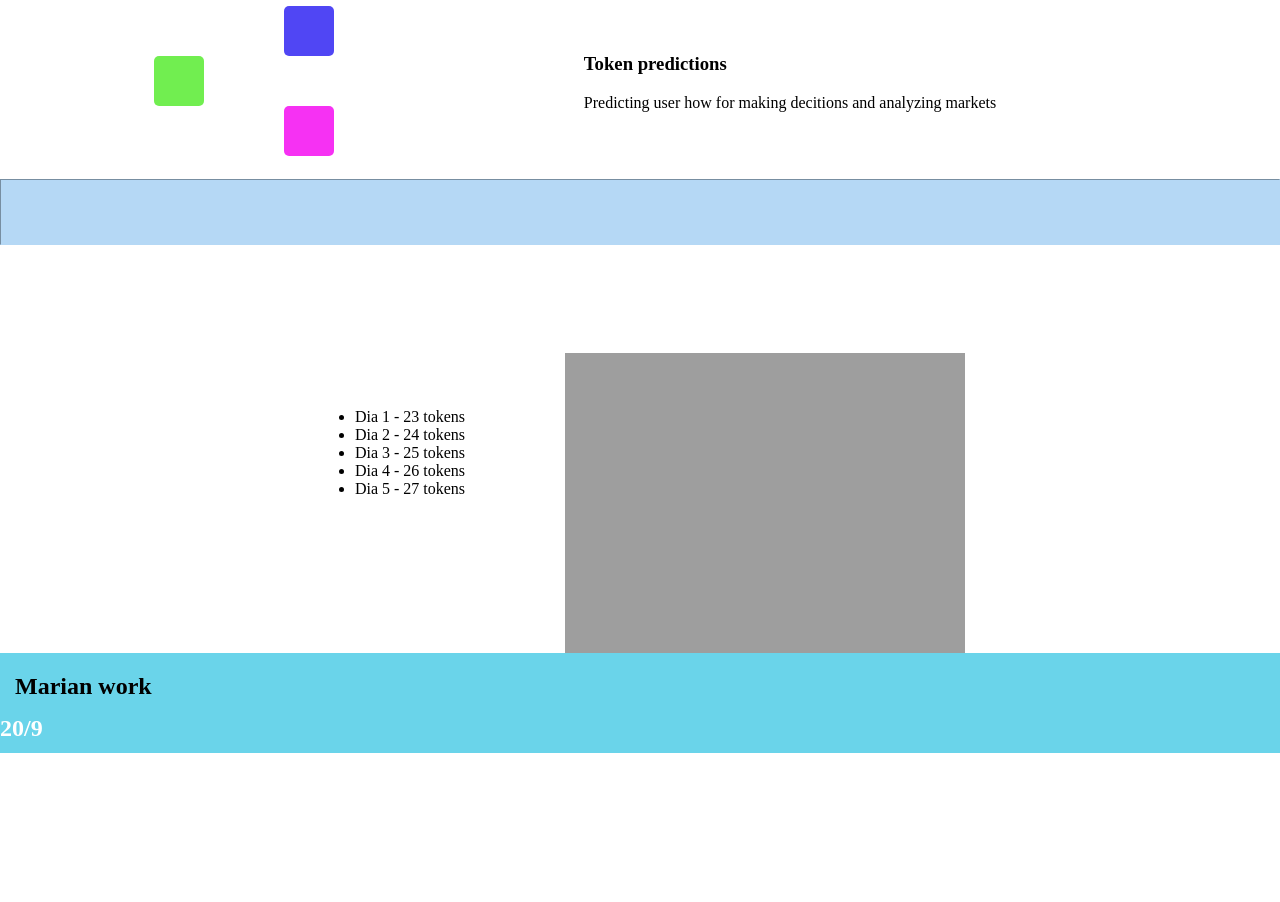
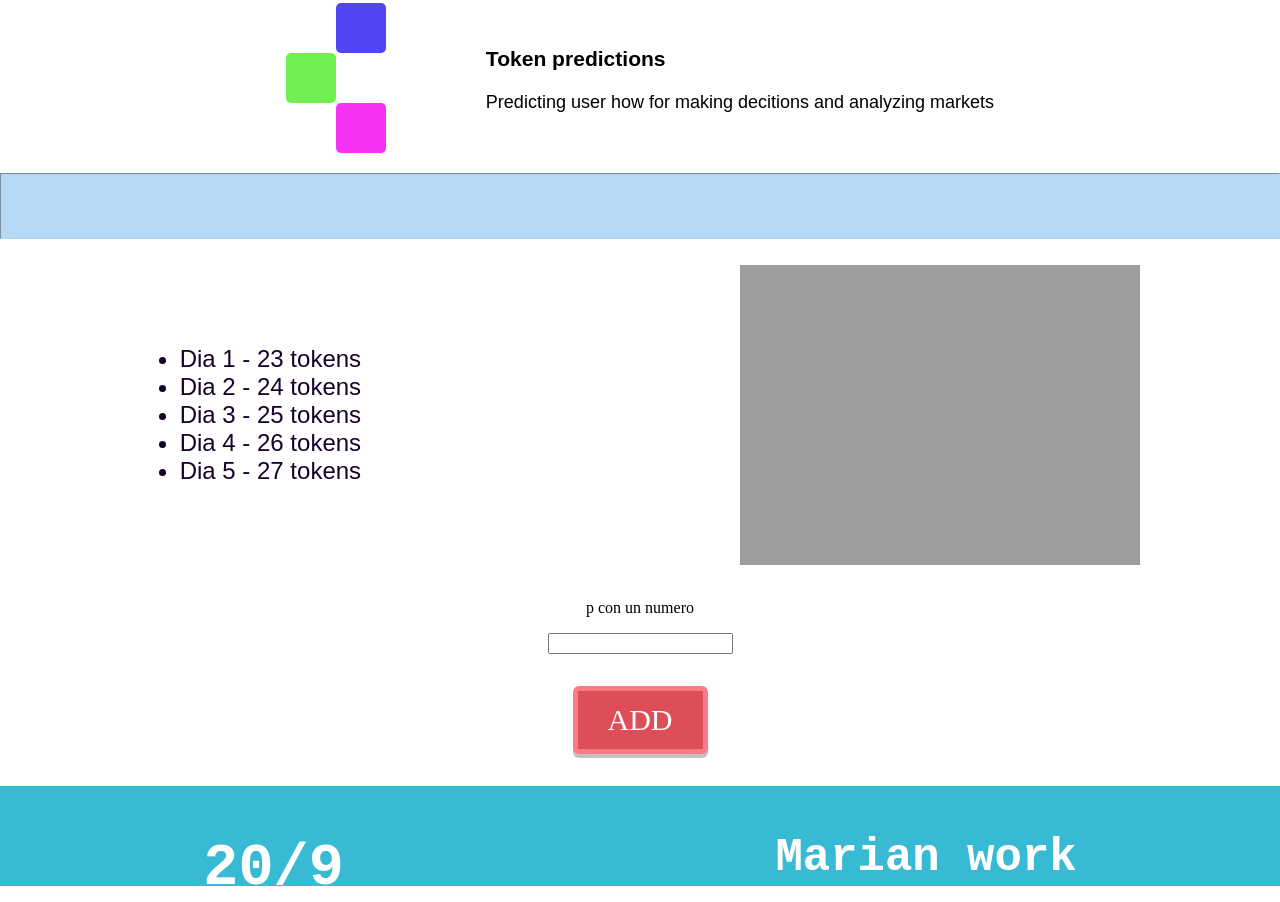
Before and after one commit to nobtc4you/marian-trainning, an Angular app in the folder angular/marian/: page / in a window 1280 px wide. Shown: the part 891-1793 px from the top of the page. Before the commit the page ends 1653 px from the top, so only its background shows below. Built offline with nearby package versions, Linux system fonts and the light colour scheme.

Commit message:
nueva pagina marian con button

```diff
--- a/angular/marian/src/app/app.component.html
+++ b/angular/marian/src/app/app.component.html
@@ -1,4 +1,3 @@
-
 <div class="main">
     <div class="tittle">
         <h1>Pagina Marian</h1>
@@ -6,20 +5,30 @@
     <!-- <div class="heroimage"></div> -->
 </div>
 
-    <hr />
+<hr/>
 
 <div class="boxandtextthing">
     <div class="boxrow">
+        <div class=boxes1row>
             <div class="box1"></div>
+            <div class="box1hidden"></div>
+        </div>
+        <div class="boxes2row">
             <div class="box2"></div>
+            <div class="box2hidden"></div>
+        </div>
+        <div class="boxes3row">
             <div class="box3"></div>
+            <div class="box3hidden"></div>
         </div>
+    </div>
+
     <div class="text">
         <h3>Token predictions</h3>
         <p>Predicting user how for making decitions and analyzing markets</p>
     </div>
 </div>
-    <hr />
+<hr/>
 <div class="listandimage">
     <div class="list">
         <ul>
@@ -32,10 +41,17 @@
     </div>
     <div class="lineimage"></div>
 </div>
+<div class="inputnumeros">
+    <p>p con un numero</p>
+    <input type="number">
+    <button>ADD</button>
+
+
+</div>
 
 <div class="footer">
     <div class="name">
-        <h2> Marian work</h2>
+        <h3> Marian work</h3>
     </div>
     <div class="date">
         <h2 id="white">20/9</h2>
--- a/angular/marian/src/app/app.component.scss
+++ b/angular/marian/src/app/app.component.scss
@@ -1,3 +1,60 @@
+@mixin zebra-shadow($size, $colors) {
+    $text-shadow: ();
+    @for $i from 1 through length($colors) {
+        @for $j from 0 through $size {
+            $pos: (($i - 1) * $size + $j) * 1px;
+            $text-shadow: append( $text-shadow, $pos $pos nth($colors, $i), 'comma');
+        }
+    }
+    text-shadow: $text-shadow;
+}
+
+html,
+body {
+    height: 100%;
+}
+
+body {
+    display: flex;
+    justify-content: center;
+    align-items: center;
+    background: #0E0F33;
+}
+
+h1 {
+    font: bold 36vmin/1 'Cinzel', serif;
+    color: #fff;
+    animation: text-shadow .75s linear infinite;
+}
+
+@keyframes text-shadow {
+    $red: #F40000;
+    $green: #28D58F;
+    $blue: #15007F;
+    $yellow: #FFBA00;
+    $pink: #FD138A;
+    from,
+    19.9% {
+        @include zebra-shadow(5, ( $blue, $pink, $yellow, $red, $green, $blue, $pink, $yellow, $red, $green));
+    }
+    20%,
+    39.9% {
+        @include zebra-shadow(5, ( $green, $blue, $pink, $yellow, $red, $green, $blue, $pink, $yellow, $red));
+    }
+    40%,
+    59.9% {
+        @include zebra-shadow(5, ( $red, $green, $blue, $pink, $yellow, $red, $green, $blue, $pink, $yellow));
+    }
+    60%,
+    79.9% {
+        @include zebra-shadow(5, ( $yellow, $red, $green, $blue, $pink, $yellow, $red, $green, $blue, $pink, ));
+    }
+    80%,
+    to {
+        @include zebra-shadow(5, ( $pink, $yellow, $red, $green, $blue, $pink, $yellow, $red, $green, $blue));
+    }
+}
+
 .main {
     /* list-style: armenian; */
     display: flex;
@@ -7,8 +64,7 @@
     height: 100vh;
     background-color: #B5D8F5;
     background-image: url("/assets/heroimage.jpg");
-
-  h1 {
+    h3 {
         color: white;
         font-size: 50px;
         font-family: 'Courier New', Courier, monospace;
@@ -19,9 +75,7 @@
         left: 50%;
         transform: translateX(-50%);
     }
-
 }
-
 
 hr {
     list-style: none;
@@ -31,7 +85,7 @@ hr {
     height: 8vh;
     background-color: #B5D8F5;
     border-color: #B5D8F5;
-  margin-top: 23px;
+    margin-top: 20px;
 }
 
 .boxandtextthing {
@@ -41,24 +95,48 @@ hr {
     justify-content: center;
 }
 
-.boxrow {
+
+/* .boxrow {
     display: flex;
     align-items: center;
     justify-content: center;
-  flex-direction: column;
+    flex-direction: row;
+} */
 
-
+.boxes1row {
+    display: flex;
+    align-items: center;
+    flex-direction: row;
 }
 
+.boxes2row {
+    display: flex;
+    align-items: center;
+    flex-direction: row;
+}
+
+.boxes3row {
+    display: flex;
+    align-items: center;
+    flex-direction: row;
+}
 
 .box1 {
-
+    order: 2;
     height: 50px;
     width: 50px;
     border-radius: 5px;
-  margin-right: 250px;
+    /* margin-right: 250px;  */
     background-color: #5046F4;
+}
 
+.box1hidden {
+    order: 1;
+    height: 50px;
+    width: 50px;
+    border-radius: 5px;
+    background-color: #5046F4;
+    visibility: hidden;
 }
 
 .box2 {
@@ -66,19 +144,33 @@ hr {
     width: 50px;
     background-color: #71EE50;
     border-radius: 5px;
-  margin-left: -510px;
 }
 
+.box2hidden {
+    height: 50px;
+    width: 50px;
+    border-radius: 5px;
+    background-color: #5046F4;
+    visibility: hidden;
+}
 
 .box3 {
-
+    order: 2;
     height: 50px;
     width: 50px;
     background-color: #F631F3;
     border-radius: 5px;
-  margin-right: 250px;
+}
 
+.box3hidden {
+    order: 1;
+    height: 50px;
+    width: 50px;
+    border-radius: 5px;
+    background-color: #5046F4;
+    visibility: hidden;
 }
+
 
 /*
 .heroimage{
@@ -94,49 +186,82 @@ background-image:url("https://wallpapercave.com/wp/wp2054299.jpg");
 }
 */
 
+.text {
+    margin-left: 100px;
+    font-size: large;
+    font-family: sans-serif;
+}
 
 .listandimage {
     display: flex;
     align-items: center;
-  justify-content: center;
+    justify-content: space-around;
     width: 100%;
 }
 
-
 .lineimage {
-  margin-top: 100px;
+    margin-top: 18px;
+    margin-bottom: 18px;
     order: 2;
     content: url(http://lbanegas.com/lecciones/capitulo02/clips/linea1.png);
     margin-left: 100px;
 }
 
-
 .list {
-
     order: 1;
+    font-size: x-large;
+    font-family: sans-serif;
+    color: rgb(22, 1, 43);
 }
 
+.inputnumeros {
+    display: flex;
+    align-items: center;
+    flex-direction: column;
+}
+
+button {
+    margin-top: 10px;
+    margin-bottom: 10px;
+    position: relative;
+    font-family: Jura-Bold;
+    font-size: 30px;
+    color: #FFFFFF !important;
+    background-color: #DE4E58 !important;
+    border: 5px solid #FB7A83;
+    border-radius: 6px;
+    padding: 12px 30px;
+    margin: 32px 6px;
+    z-index: 3;
+    outline: none;
+    box-shadow: 0 4px 0 0 rgba(0, 0, 0, 0.24);
+    cursor: pointer;
+}
 
 .footer {
     display: flex;
     height: 100px;
-  background-color: #6AD4EA;
-  flex-direction: column;
+    background-color: rgb(56, 186, 212);
+    flex-direction: row;
+    justify-content: space-around;
 }
 
 .name {
     order: 1;
-  margin-left: 15px;
+    margin-left: 25px;
+    font-family: monospace;
+    color: white;
+    font-size: -webkit-xxx-large;
 }
 
 .date {
-
-  order: 2;
-  margin-top: -25px;
-  /* margin-left: 1780px; */
+    color: snow;
+    /* margin-right: -4px; */
+    /* margin-top: 69px; */
+    font-size: -webkit-xxx-large;
+    font-family: monospace;
 }
 
 #white {
-
     color: white;
 }
```
Lines whose indentation alone changed are shown as unchanged.
